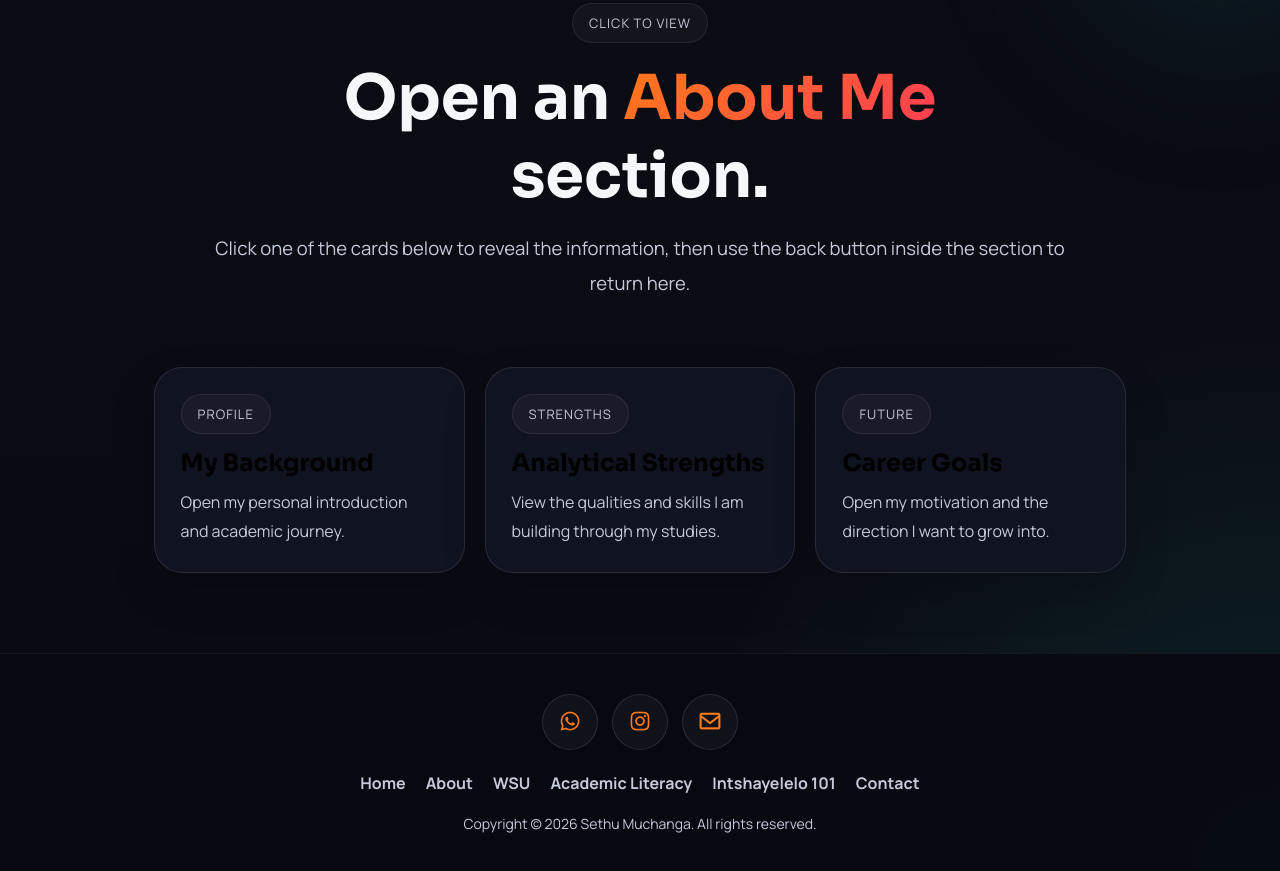
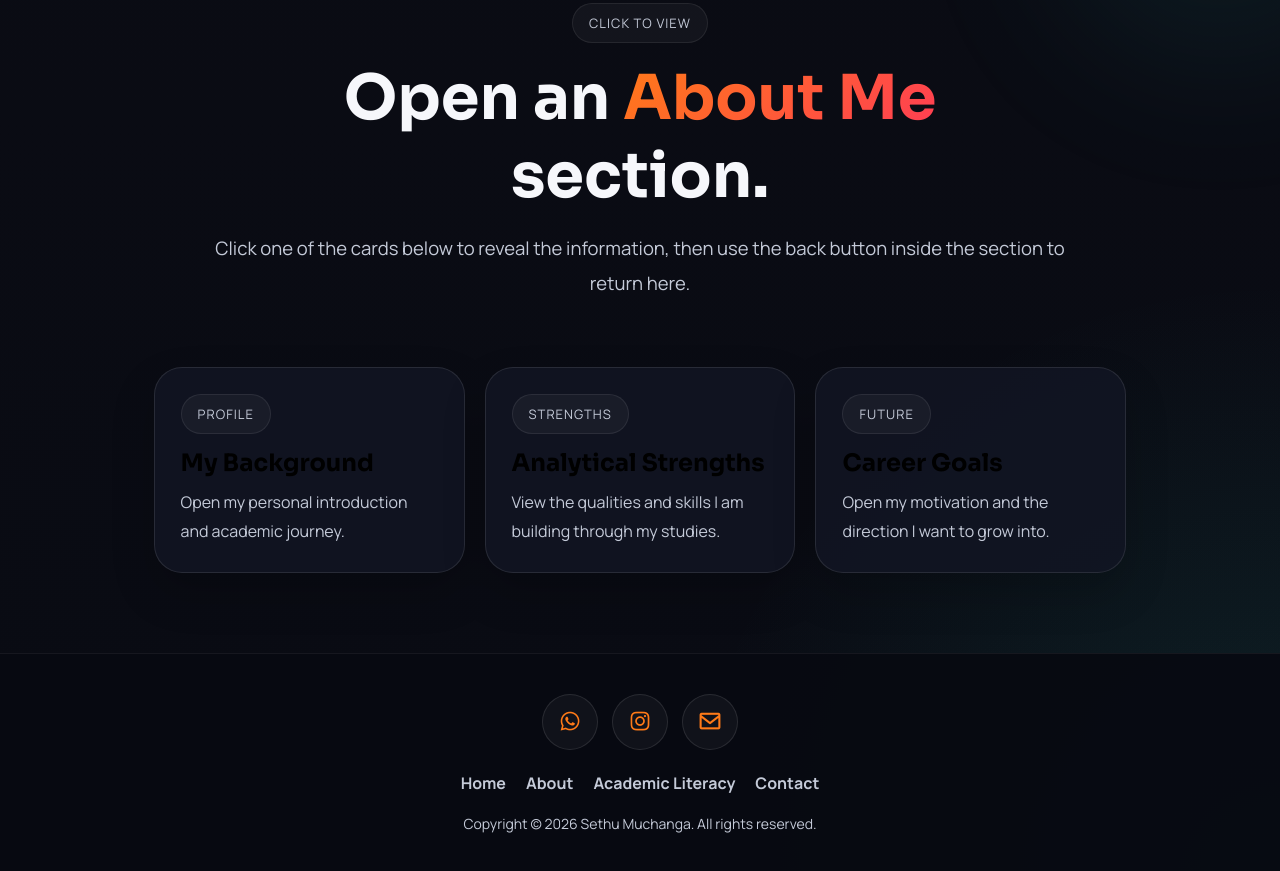
Before and after one commit to Sethu122/Student-Portfolio, a plain HTML site: page about.html in a window 1280 px wide. Shown: the part 661-1532 px from the top of the page. Drawn offline with nearby package versions, Linux system fonts and the light colour scheme.

Commit message:
Update about.html

```diff
--- a/about.html
+++ b/about.html
@@ -153,9 +153,7 @@
         <ul class="footer-links">
             <li><a href="index.html">Home</a></li>
             <li><a href="about.html">About</a></li>
-            <li><a href="wsu.html">WSU</a></li>
             <li><a href="academic-literacy.html">Academic Literacy</a></li>
-            <li><a href="intshayelelo.html">Intshayelelo 101</a></li>
             <li><a href="contact.html">Contact</a></li>
         </ul>
         <p class="copyright">Copyright &copy; <span id="year"></span> Sethu Muchanga. All rights reserved.</p>
```
